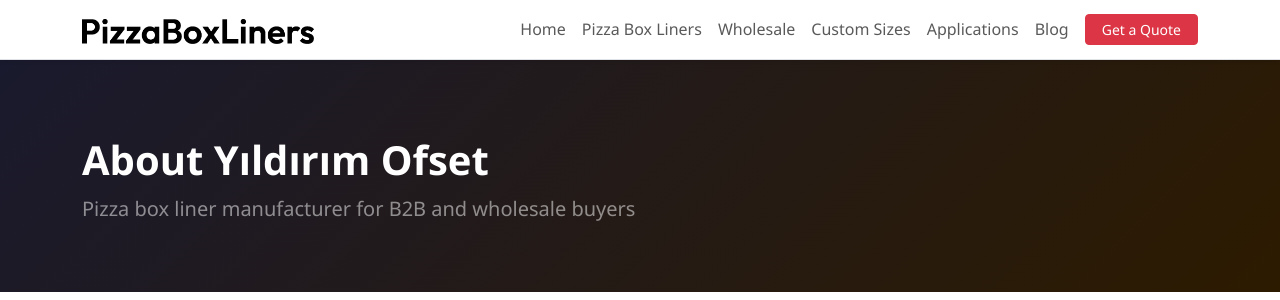
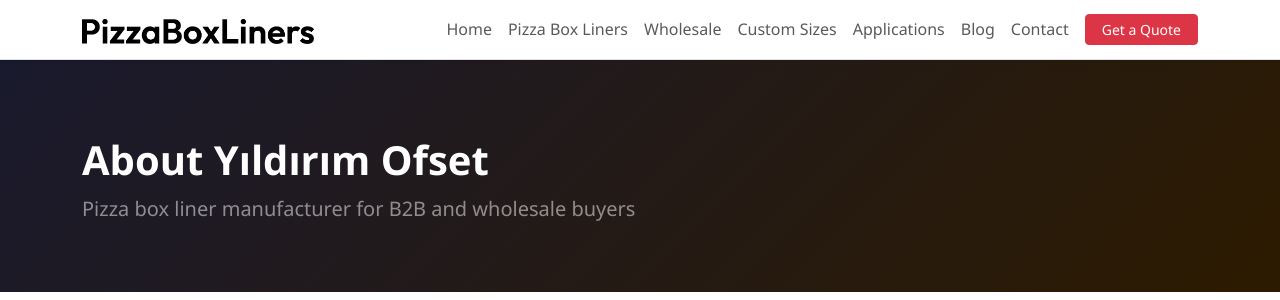
Before and after one commit to tolunayakbulut/pizzaboxliners, a CodeIgniter 4 app: the page made by app/Views/about/index.php in a window 1280 px wide. Shown: the top 300 px of the page. Run offline with PHP 8.4 and a stand-in for CodeIgniter, Linux system fonts and the light colour scheme; the template is opened without the code that fills it, so the values that code supplies are empty; some libraries are stand-ins or nearby versions.

Commit message:
Add Contact link to main navigation
Co-Authored-By: Claude Sonnet 4.6 <noreply@anthropic.com>

```diff
--- a/app/Views/partials/nav.php
+++ b/app/Views/partials/nav.php
@@ -27,6 +27,9 @@
                 <li class="nav-item">
                     <a class="nav-link" href="<?= base_url('blog') ?>">Blog</a>
                 </li>
+                <li class="nav-item">
+                    <a class="nav-link" href="<?= base_url('contact') ?>">Contact</a>
+                </li>
                 <li class="nav-item ms-lg-2">
                     <a class="btn btn-danger btn-sm px-3" href="<?= base_url('contact') ?>">
                         Get a Quote
```
